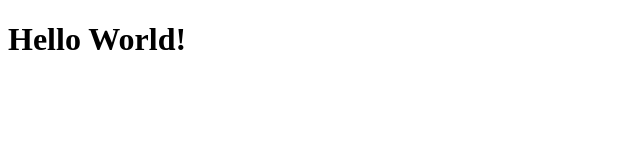
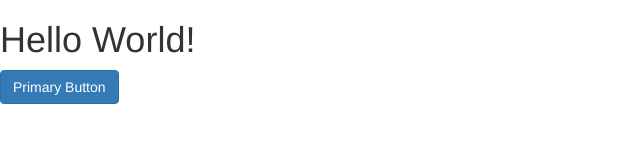
Before and after one commit to xeeeleee/crafting-interactions-project-template, a website: page public/index.html in a window 1280 px wide. Shown: the whole page, without its empty margins (0-640 px from the left). Drawn offline with nearby package versions, Linux system fonts and the light colour scheme.

Commit message:
adding bootstrap to the project

```diff
--- a/public/index.html
+++ b/public/index.html
@@ -6,12 +6,14 @@
     <title>page</title>
     <meta name="description" content="">
     <meta name="viewport" content="width=device-width">
-    <link rel="stylesheet" href="">
+    <link rel="stylesheet" href="bower_components/bootstrap/dist/css/bootstrap.css">
   </head>
   <body>
     <main>
       <h1>Hello World!</h1>
+      <a class='btn btn-primary'>Primary Button</a>
     </main>
     <script type="text/javascript" src="bower_components/jquery/dist/jquery.min.js"></script>
+    <script type="text/javascript" src="bower_components/bootstrap/dist/js/bootstrap.js"></script>
   </body>
 </html>
```
